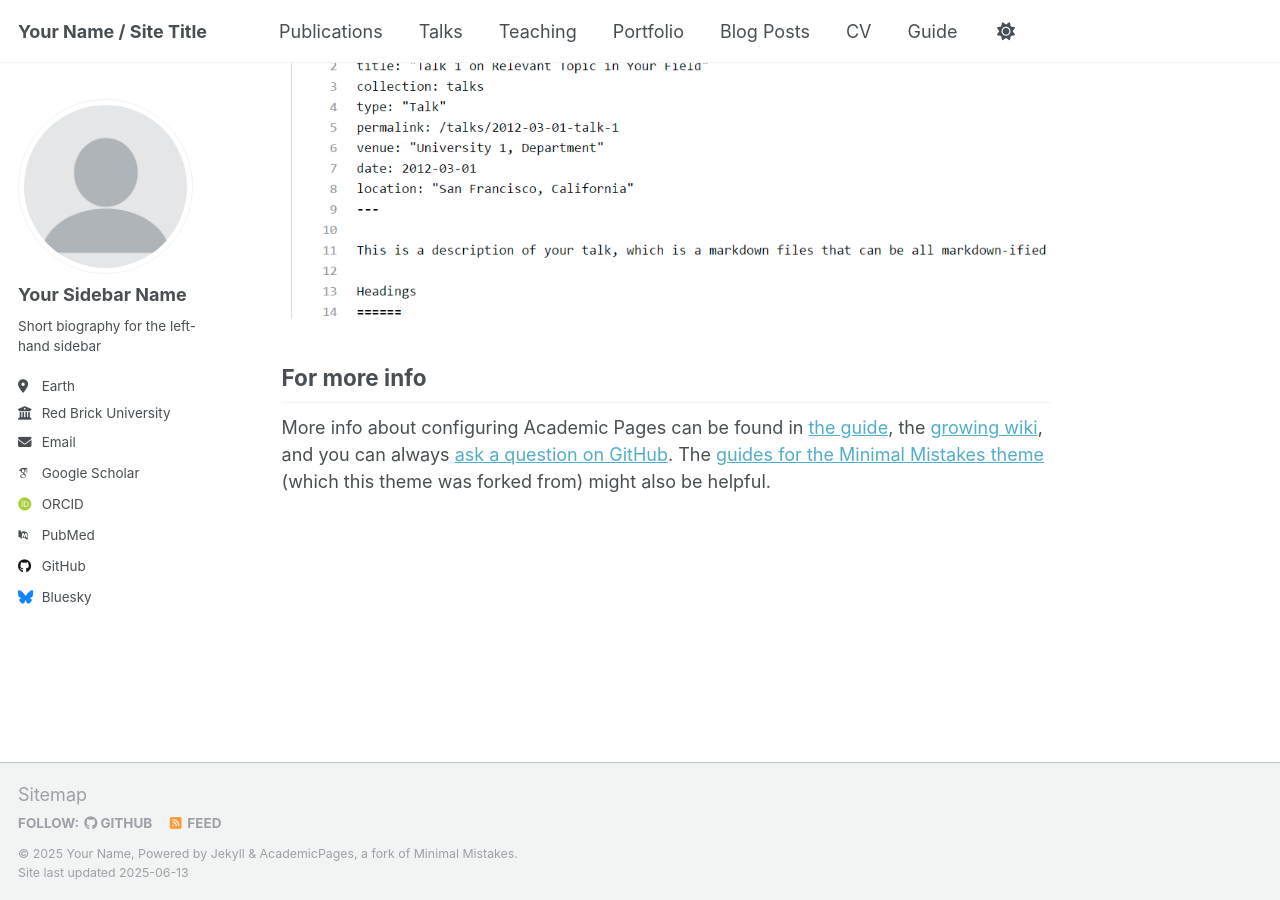
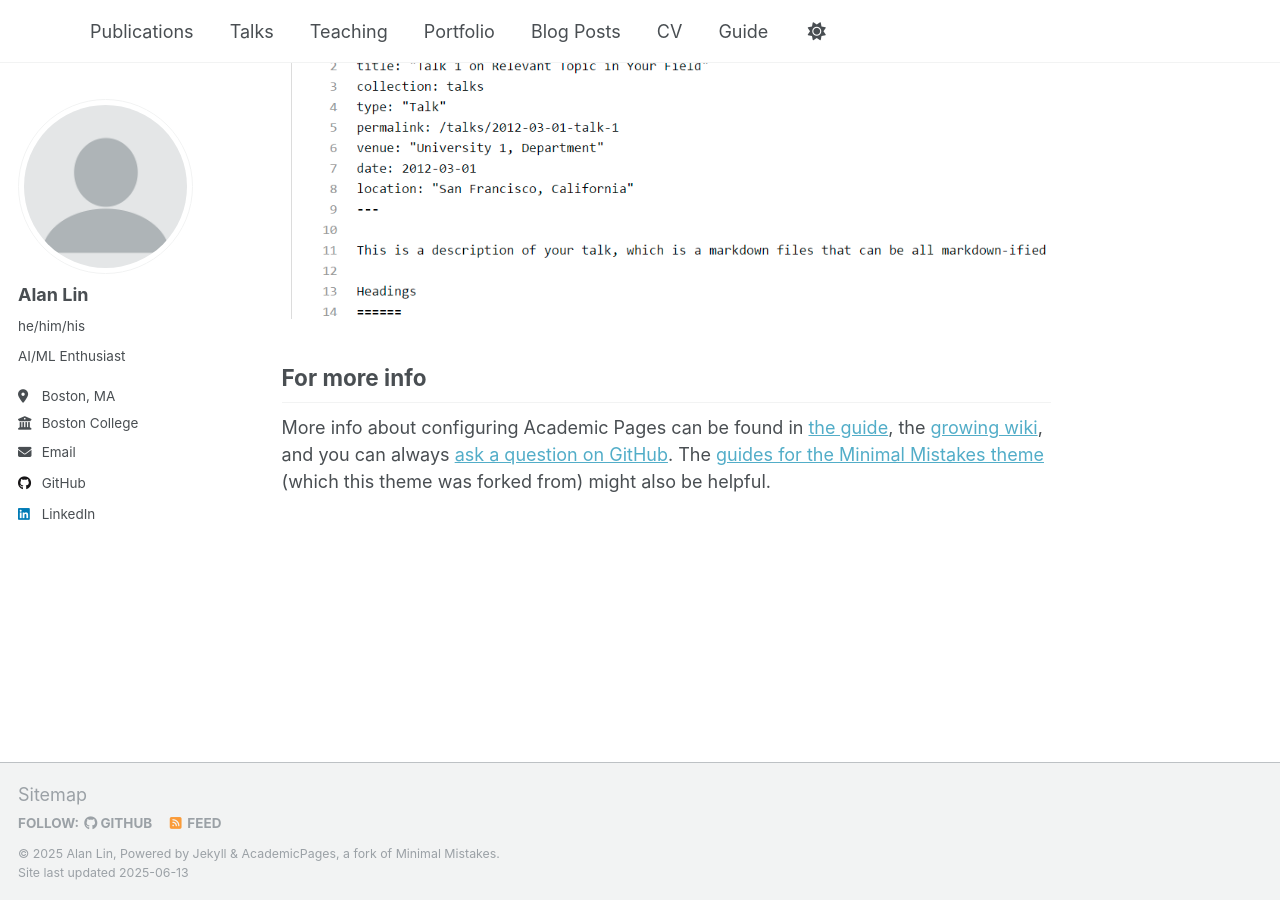
Before and after one commit to alanklin/alanklin.github.io, a Jekyll site: the page built from _pages/about.md, in a window 1280 px wide and 900 px high, scrolled down 2636 px. Built offline with Jekyll 4.4.1, drawn with Linux system fonts in a browser that asks for light colours; some web fonts are replaced.

Commit message:
Update _config.yml

```diff
--- a/_config.yml
+++ b/_config.yml
@@ -9,13 +9,13 @@
 # Basic Site Settings
 locale                   : "en-US"
 site_theme               : "default"
-title                    : "Your Name / Site Title"
+title                    : ""
 title_separator          : "-"
-name                     : &name "Your Name"
+name                     : &name "Alan Lin"
 description              : &description "personal description"
-url                      : https://academicpages.github.io # the base hostname & protocol for your site e.g. "https://[your GitHub username].github.io" or if you already have some other page hosted on Github then use "https://[your GitHub username].github.io/[Your Repo Name]"
+url                      : https://alanklin.github.io # the base hostname & protocol for your site e.g. "https://[your GitHub username].github.io" or if you already have some other page hosted on Github then use "https://[your GitHub username].github.io/[Your Repo Name]"
 baseurl                  : "" # the subpath of your site, e.g. "/blog"
-repository               : "academicpages/academicpages.github.io"
+repository               : "alanklin/alanklin.github.io"
 
 # Site Author - The following control what appear as part of the author content on the side bar.
 #               If a field is blank the icon and link will not appear, otherwise it will be shown.
@@ -23,22 +23,22 @@ repository               : "academicpages/academicpages.github.io"
 author:
   # Biographic information
   avatar           : "profile.png"
-  name             : "Your Sidebar Name"
-  pronouns         : # example: "she/her"
-  bio              : "Short biography for the left-hand sidebar"
-  location         : "Earth"
-  employer         : "Red Brick University"
+  name             : "Alan Lin"
+  pronouns         : "he/him/his"
+  bio              : "AI/ML Enthusiast"
+  location         : "Boston, MA"
+  employer         : "Boston College"
   uri              : # URL
-  email            : "none@example.org"
+  email            : "alanklin105@gmail.com"
 
   # Academic websites
   academia         : # URL
   arxiv            : # URL - Update with the correct link to your profile
-  googlescholar    : "https://scholar.google.com/citations?user=PS_CX0AAAAAJ"
+  googlescholar    : #
   impactstory      : # URL
-  orcid            : "http://orcid.org/yourorcidurl"
+  orcid            : #
   semantic         : # URL
-  pubmed           : "https://www.ncbi.nlm.nih.gov/pubmed/?term=john+snow"
+  pubmed           : #
   researchgate     : # URL
   scopus           : # URL
 
@@ -46,12 +46,12 @@ author:
   bitbucket        : # Username - Update with your username on the site
   codepen          : # Username
   dribbble         : # Username
-  github           : "academicpages"
+  github           : "alanklin"
   kaggle           : # Username
   stackoverflow    : # User number or user number and name (i.e., use "1" or "1/jeff-atwood")
 
   # Social media
-  bluesky          : "bsky.app" # Replace this with you Bluesky username
+  bluesky          : # Replace this with you Bluesky username
   facebook         : # Username
   flickr           : # Username
   foursquare       : # Username
@@ -60,7 +60,7 @@ author:
   keybase          : # Username
   instagram        : # Username
   lastfm           : # Username
-  linkedin         : # Username
+  linkedin         : "alanklin105"
   mastodon         : # URL
   medium           : # URL
   pinterest        : # Username
```
